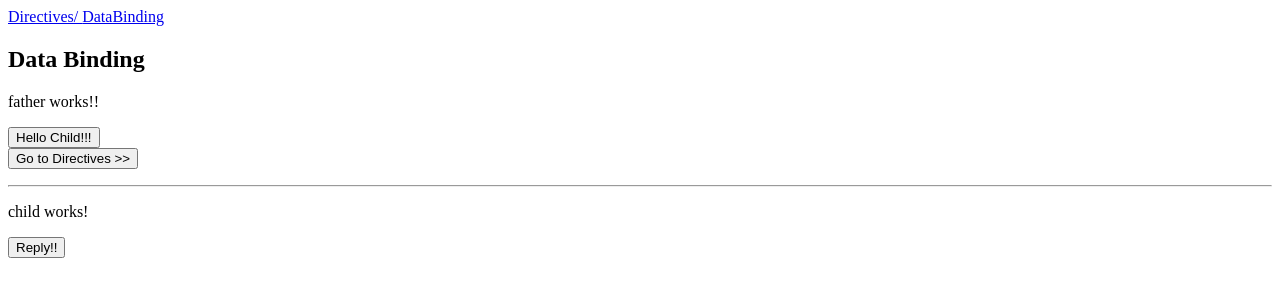
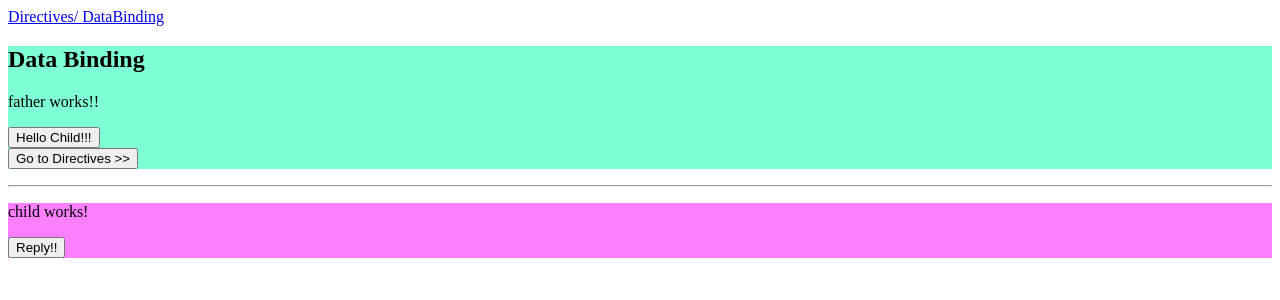
Before and after one commit to patriciaSR/angular-kairos, an Angular app: page /databinding in a window 1280 px wide. Shown: the top 300 px of the page. Built offline with nearby package versions, Linux system fonts and the light colour scheme.

Commit message:
fix styles

```diff
--- a/src/app/data-binding/father/father.component.html
+++ b/src/app/data-binding/father/father.component.html
@@ -1,4 +1,4 @@
-
+<div style="background-color: aquamarine;">
   <h2>Data Binding</h2>
   <p>father works!!</p>
   <button (click)="onClick()"> Hello Child!!!</button>
@@ -7,7 +7,11 @@
 
 
   <p>{{ messageFromChild }}</p>
+</div>
+
 
 <hr>
 
+<div style="background-color: rgb(251, 127, 255);">
   <app-child [message]="messageToChild" (reply)="getMessage($event)"></app-child>
+</div>
```
Lines whose indentation alone changed are shown as unchanged.
